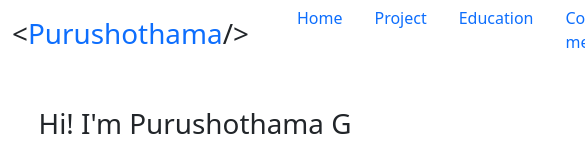
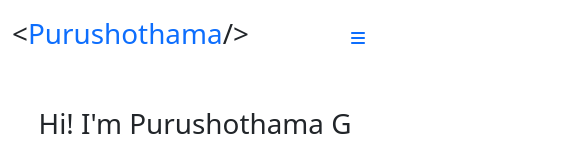
Before and after one commit to PurushothamaG96/portfolio, a React (Create React App) app: page / in a window 390 px wide. Shown: the top 160 px of the page, 585 px wide, since content can reach past the window. Built offline with nearby package versions, Linux system fonts and the light colour scheme.

Commit message:
nav bars icon added

```diff
--- a/src/components/Nav.css
+++ b/src/components/Nav.css
@@ -2,6 +2,7 @@ nav{
     position: sticky;
     top: 0px;
     background-color: rgba(255, 255, 255, 0.8);
+    width: 100%;
 }
 .nav-container{
     display: flex;
@@ -9,12 +10,49 @@ nav{
     height: 75px;
     align-items: center;
 }
-.nav-container ul{
+.nav-container .close{
     display: flex;
     flex-direction: row;
     list-style: none;
 }
-.nav-container ul
+
 .Link{
     text-decoration: none;
 }
+#hide-bars{
+    display: none;
+}
+
+
+@media screen and (max-width:1000px){
+    #hide-bars{
+        display: inline-block;
+    }
+    .nav-container .close{
+        display: none;
+    }
+
+    .open{
+        position: absolute;
+        top: 50px;
+        right: 100px;
+        display: flex;
+        flex-direction: column;
+        width: 300px;
+        min-height:300px ;
+        background-color: rgba(179, 212, 241, 0.8);
+        list-style: none;
+
+    }
+
+    .open li{
+        padding: 0.5rem;
+        width: 100%;
+    }
+    .open li:hover{
+        background-color: rgba(25, 145, 250, 0.8);
+    }
+
+
+
+}
--- a/src/components/Nav.jsx
+++ b/src/components/Nav.jsx
@@ -1,17 +1,32 @@
-import React from 'react';
+import React, {useState} from 'react';
 import {Link} from "react-router-dom"
 import "./Nav.css"
 function Nav() {
+    const [bar, setBar] = useState("fa-bars")
+    const [hideNav, setHideNav] = useState("close")
+    const handleBars =()=>{
+        if(bar==="fa-bars"){
+            setBar("fa-close")
+            setHideNav("open")
+        }
+        else{
+            setBar("fa-bars")
+            setHideNav("close")
+        }
+    }
     return (
         <nav>
             <div className='container nav-container'>
                 <h1>{`<`}<span className='text-primary'>Purushothama</span>{`/>`}</h1>
-                <ul>
+                <ul className={`${hideNav}`}>
                     <li className='px-3'><Link to={"/"} className="Link">Home</Link></li>
                     <li className='px-3'><Link to={"/project"} className="Link">Project</Link></li>
                     <li className='px-3'><Link to={"/education"} className="Link">Education</Link></li>
                     <li className='px-3'><Link to={"/contact"} className="Link">Contact me</Link></li>
                 </ul>
+                <button className='btn btn-white' id='hide-bars' onClick={handleBars}><i className={`fa ${bar} text-primary`}></i></button>
+
+
             </div>
         </nav>
 
```
